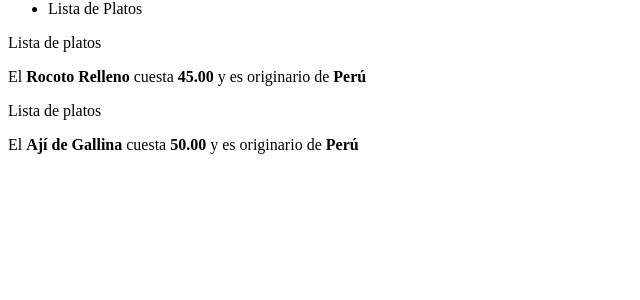
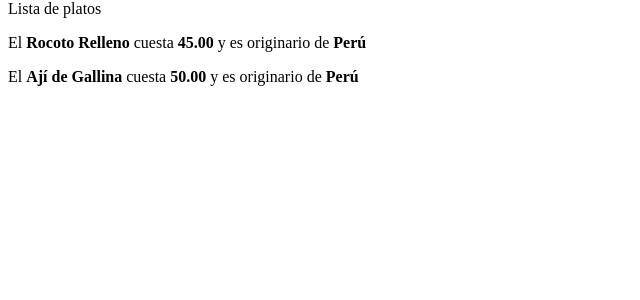
Before and after one commit to Diwgo366/diego_chancafe_proyecto_cerseu, a Django app: page /platos/platos_list/ in a window 1280 px wide. Shown: the part 16-316 px from the top of the page, without its empty margins (0-640 px from the left). Run offline with Django 4.2, Linux system fonts and the light colour scheme; data comes from the database, SQL or seed files in the repository.

Commit message:
Segunda evaluacion

```diff
--- a/meseros/templates/meseros/base_generic.html
+++ b/meseros/templates/meseros/base_generic.html
@@ -9,7 +9,6 @@
     <body>
     <nav></nav>
     <ul class="title">
-        <li>Lista de Meseros</li>
     </ul>
     {% block content %}
 
--- a/meseros/templates/meseros/meseros_list.html
+++ b/meseros/templates/meseros/meseros_list.html
@@ -1,9 +1,8 @@
 {% extends 'meseros/base_generic.html' %}
 
 {% block content %}
-
+    <p>Lista de meseros</p>
     <div>{% for mesero in data %}
-        <p>Lista de meseros</p>
         <p>El mesero <strong>{{mesero.nombre}}</strong> tiene <strong>{{ mesero.edad }}</strong> y viene de <strong>{{ mesero.nacionalidad }}</strong></p>
     {% endfor %}</div>
 
--- a/platos/templates/platos/base_generic.html
+++ b/platos/templates/platos/base_generic.html
@@ -9,7 +9,6 @@
     <body>
     <nav></nav>
     <ul class="title">
-        <li>Lista de Platos</li>
     </ul>
     {% block content %}
 
--- a/platos/templates/platos/platos_list.html
+++ b/platos/templates/platos/platos_list.html
@@ -1,9 +1,8 @@
 {% extends 'platos/base_generic.html' %}
 
 {% block content %}
-
+    <p>Lista de platos</p>
     <div>{% for plato in data %}
-        <p>Lista de platos</p>
         <p>El <strong>{{plato.nombre}}</strong> cuesta <strong>{{ plato.precio }}</strong> y es originario de <strong>{{ plato.procedencia }}</strong></p>
     {% endfor %}</div>
 
```
